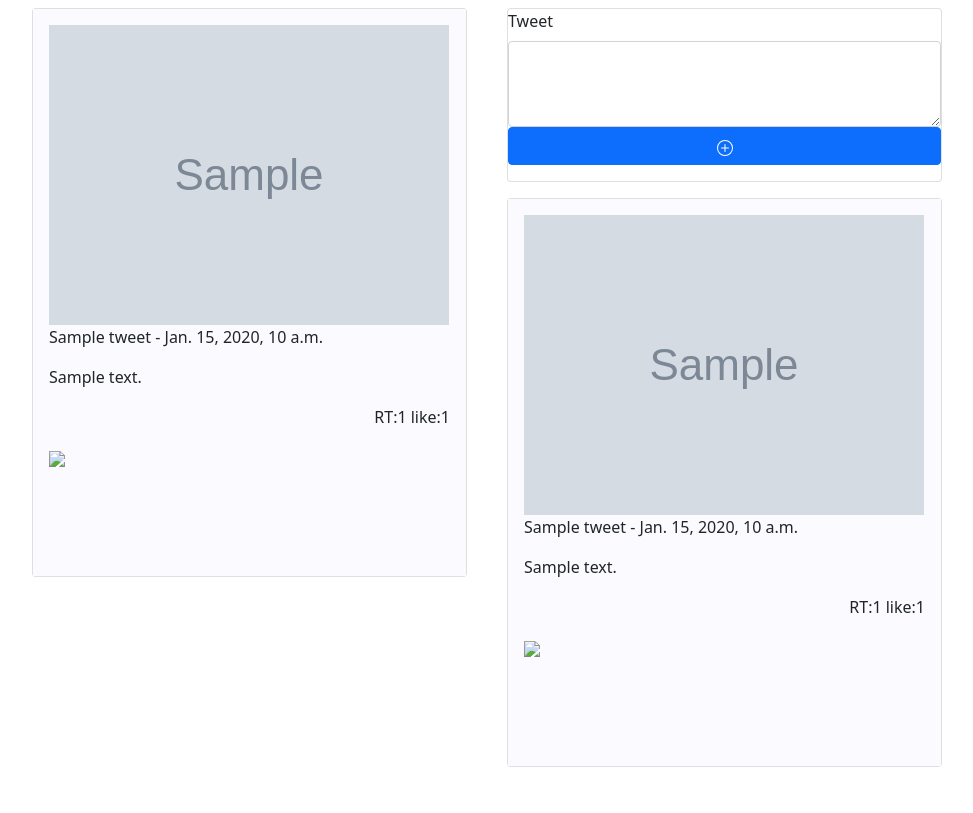
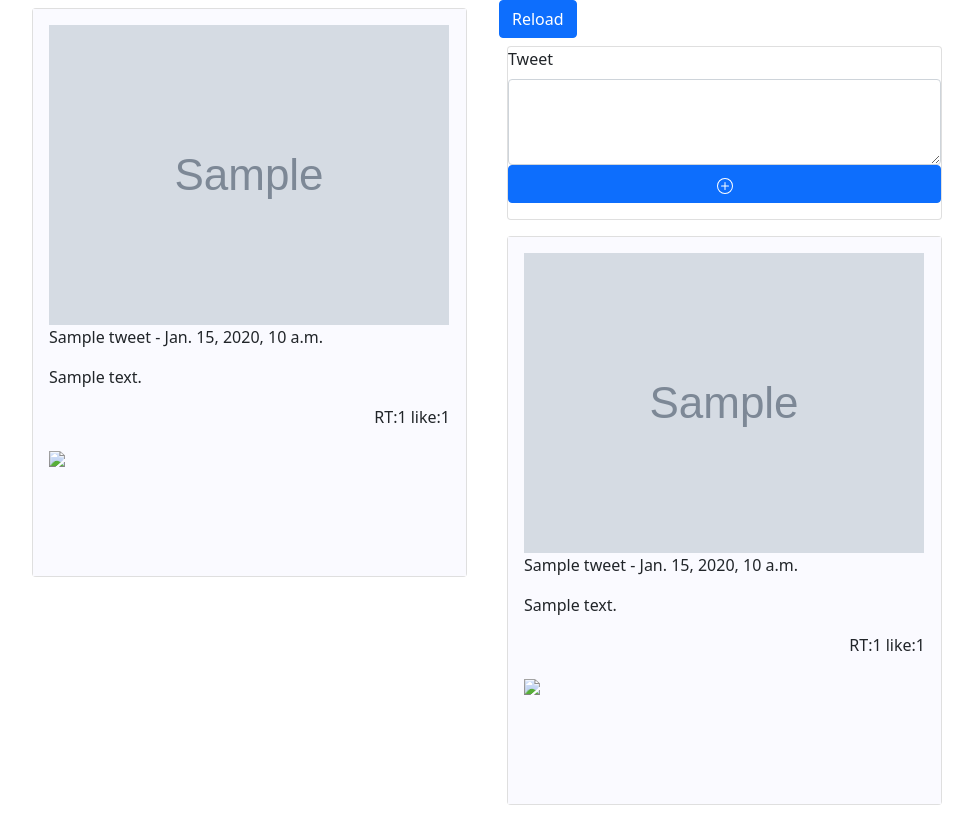
Before and after one commit to mio256/StarTweet, a Django app: template startweet/timeline/templates/timeline/index.html in a window 1280 px wide. Shown: the whole page, without its empty margins (153-1126 px from the left). Before the commit the page ends 767 px from the top, so only its background shows below. Run offline with Django 4.2, Linux system fonts and the light colour scheme; the template is opened without the code that fills it: most values are stand-ins (such as "Sample title", 1, 10 or a date in 2020); grey boxes marked "Sample" are stand-in pictures.

Commit message:
:fire: reload button

```diff
--- a/startweet/timeline/templates/timeline/index.html
+++ b/startweet/timeline/templates/timeline/index.html
@@ -37,6 +37,7 @@
                 {% endfor %}
             </div>
             <div class="col col-lg-5">
+                <a class="btn btn-primary" href="{% url 'timeline:index' %}" role="button">Reload</a>
                 <form method="POST">
                     {% csrf_token %}
                     <div class="card m-2 mb-3">
```
